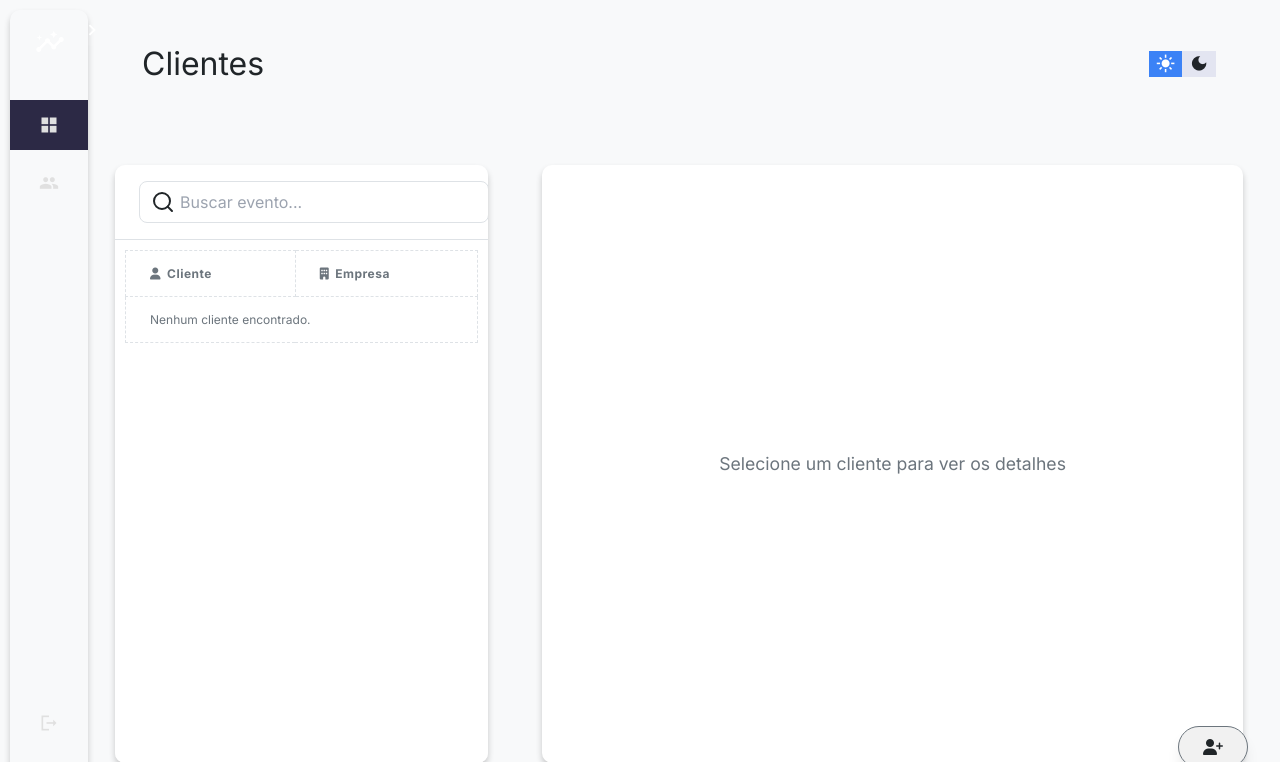
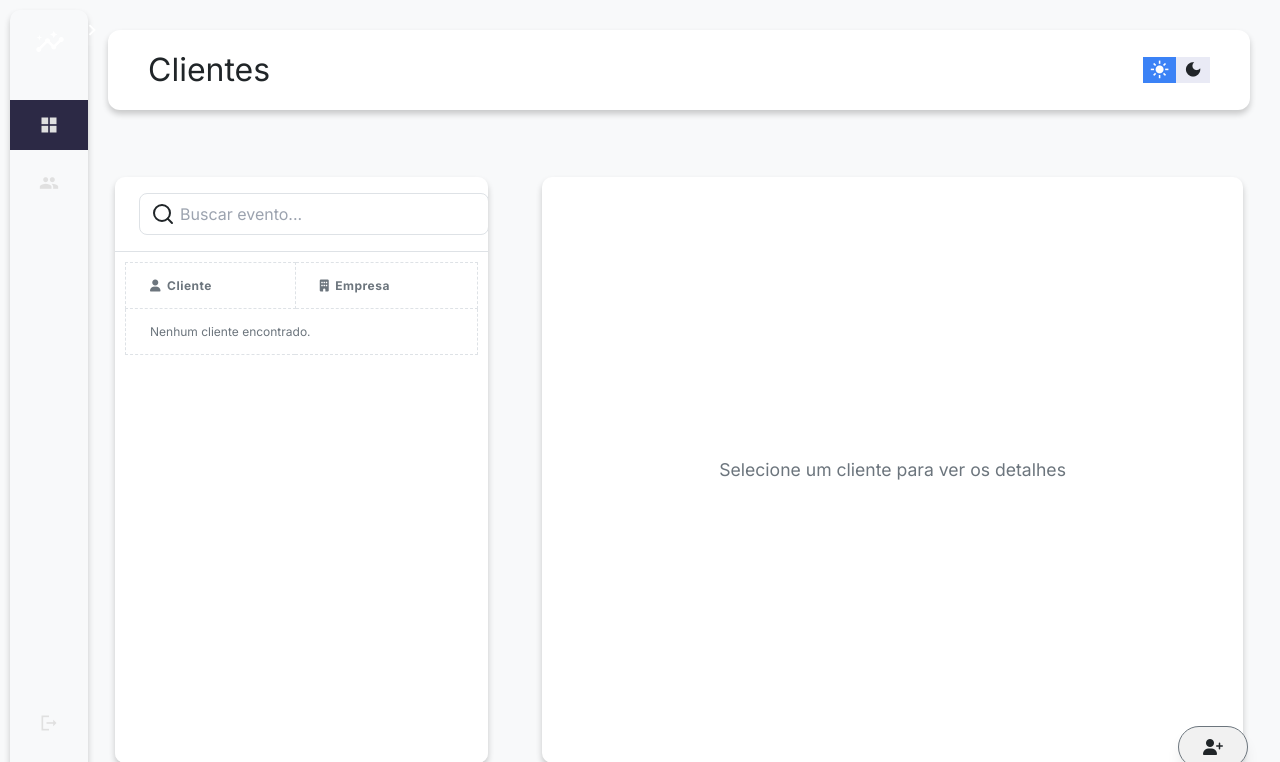
Before and after one commit to AndreXC/DashboardAdvocacia, a Django app: page / in a window 1280 px wide. Shown: the top 762 px of the page. Run offline with Django 5.2, Linux system fonts and the light colour scheme; data that the repository does not hold is empty; some libraries are stand-ins or nearby versions.

Commit message:
modificação header

```diff
--- a/resources/static/resources/css/style.css
+++ b/resources/static/resources/css/style.css
@@ -142,7 +142,7 @@ aside.collapsed+.main-container {
     flex-shrink: 0;
     /* Impede que o header encolha */
 
-header {
+/* header {
     display: flex;
     justify-content: space-between;
     align-items: center;
@@ -150,8 +150,23 @@ header {
     height: 5rem;
     flex-shrink: 0;
 
-}
-
+} */
+
+
+header {
+display: flex;
+    justify-content: space-between;
+    align-items: center;
+    /* padding: 4rem 4rem; */
+    padding: 40px;
+    height: 2rem;
+    flex-shrink: 0;
+    border-radius: 12px;
+    background-color: var(--panel-bg);
+    margin: 30px;
+    box-shadow: 0 4px 6px rgba(0, 0, 0, 0.2);
+
+}
 
 
 .panels-container {
```
